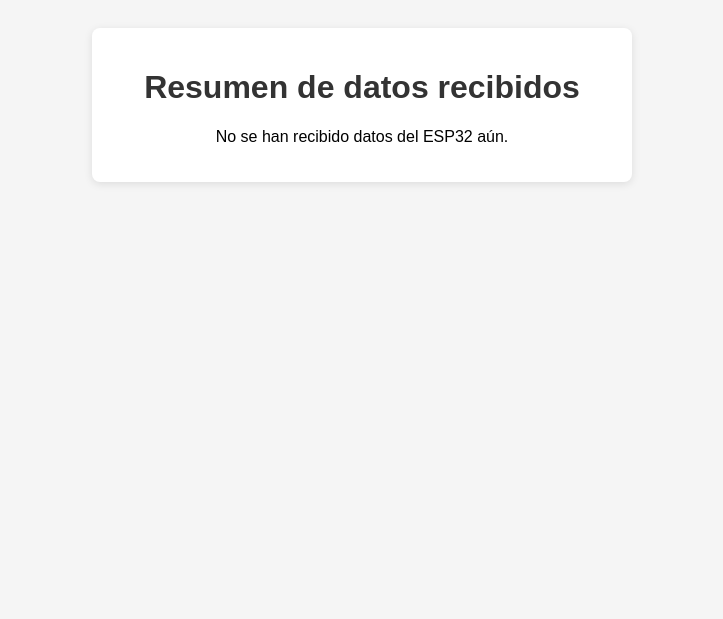
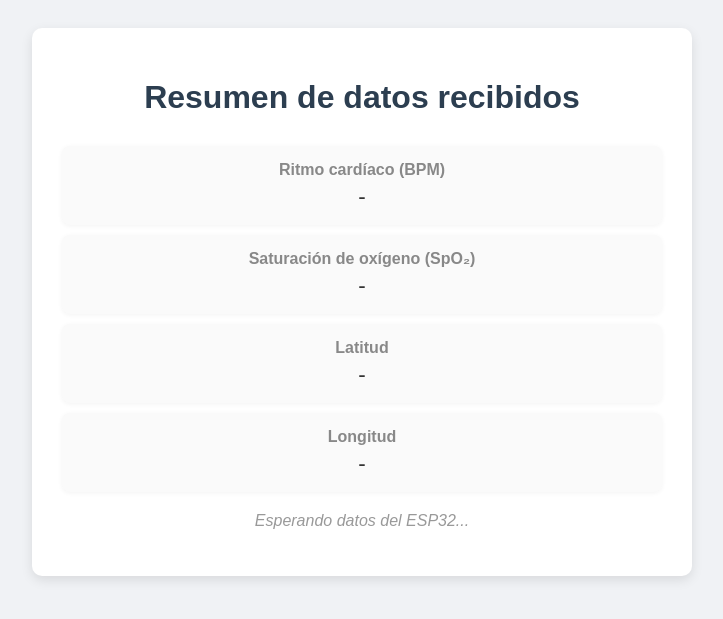
Before and after one commit to majodr13/IoTails, a Django app: page /resumen/ in a window 1280 px wide. Shown: the top 619 px of the page, without its empty margins (278-1001 px from the left). Run offline with Django 5.2, Linux system fonts and the light colour scheme.

```diff
--- a/integradora/integradora/settings.py
+++ b/integradora/integradora/settings.py
@@ -17,7 +17,7 @@ from pymongo import MongoClient
 client = MongoClient("mongodb://localhost:27017/")
 db = client["bdd_IoTails"]  # base de datos
 collection = db["IoTails"]  # colección
-PETS_COLLECTION = db["pets"]
+
 
 # Build paths inside the project like this: BASE_DIR / 'subdir'.
 BASE_DIR = Path(__file__).resolve().parent.parent
@@ -32,7 +32,7 @@ SECRET_KEY = 'django-insecure-kz1cy5gbag*aum8a4!km&*y1i3-v6+43v3l(kju1a=m)_tv5%4
 # SECURITY WARNING: don't run with debug turned on in production!
 DEBUG = True
 
-ALLOWED_HOSTS = ['127.0.0.1', '0.0.0.0', '192.168.1.67', '10.1.124.135']
+ALLOWED_HOSTS = ['127.0.0.1', '0.0.0.0', '192.168.1.67', '10.1.124.135', '192.168.1.254']
 
 
 
--- a/integradora/mi_app/templates/cuidados.html
+++ b/integradora/mi_app/templates/cuidados.html
@@ -80,7 +80,7 @@
         .catch(error => console.error('Error al obtener datos:', error));
     }
 
-    setInterval(actualizarDatos, 5000);
+    setInterval(actualizarDatos, 3000);  // Ahora cada 3 segundos
     actualizarDatos();
 </script>
 </html>
--- a/integradora/mi_app/templates/resumen.html
+++ b/integradora/mi_app/templates/resumen.html
@@ -7,27 +7,46 @@
     <style>
         body {
             font-family: Arial, sans-serif;
-            background: #f5f5f5;
+            background: #f0f2f5;
             padding: 20px;
         }
         .container {
-            background: #fff;
-            padding: 20px;
-            max-width: 500px;
+            background: #ffffff;
+            padding: 30px;
+            max-width: 600px;
             margin: auto;
-            border-radius: 8px;
-            box-shadow: 0 2px 8px rgba(0,0,0,0.1);
+            border-radius: 10px;
+            box-shadow: 0 4px 12px rgba(0,0,0,0.1);
+            text-align: center;
         }
         h1 {
-            text-align: center;
+            color: #2c3e50;
+            margin-bottom: 30px;
+        }
+        .card {
+            background: #fafafa;
+            padding: 15px;
+            margin: 10px 0;
+            border-radius: 8px;
+            box-shadow: 0 1px 5px rgba(0,0,0,0.05);
+            transition: all 0.3s ease;
+        }
+        .card:hover {
+            box-shadow: 0 2px 10px rgba(0,0,0,0.15);
+        }
+        .label {
+            color: #888;
+            font-weight: bold;
+        }
+        .value {
+            font-size: 1.4em;
             color: #333;
+            margin-top: 5px;
         }
-        .dato {
-            margin-bottom: 10px;
-            font-size: 1.1em;
-        }
-        .dato strong {
-            color: #555;
+        .empty {
+            color: #999;
+            margin-top: 20px;
+            font-style: italic;
         }
     </style>
 </head>
@@ -35,14 +54,46 @@
     <div class="container">
         <h1>Resumen de datos recibidos</h1>
 
-        {% if datos %}
-            <div class="dato"><strong>Ritmo cardíaco (BPM):</strong> {{ datos.bpm }}</div>
-            <div class="dato"><strong>Saturación de oxígeno (SpO₂):</strong> {{ datos.spo2 }} %</div>
-            <div class="dato"><strong>Latitud:</strong> {{ datos.latitud }}</div>
-            <div class="dato"><strong>Longitud:</strong> {{ datos.longitud }}</div>
-        {% else %}
-            <p style="text-align: center;">No se han recibido datos del ESP32 aún.</p>
-        {% endif %}
+        <div class="card">
+            <div class="label">Ritmo cardíaco (BPM)</div>
+            <div class="value dato-bpm">-</div>
+        </div>
+        <div class="card">
+            <div class="label">Saturación de oxígeno (SpO₂)</div>
+            <div class="value dato-spo2">-</div>
+        </div>
+        <div class="card">
+            <div class="label">Latitud</div>
+            <div class="value dato-lat">-</div>
+        </div>
+        <div class="card">
+            <div class="label">Longitud</div>
+            <div class="value dato-lon">-</div>
+        </div>
+
+        <p class="empty" id="msg">Esperando datos del ESP32...</p>
     </div>
 </body>
+
+<script>
+    function actualizarResumen() {
+        fetch('/api/sensores/')
+        .then(response => response.json())
+        .then(data => {
+            if (data && data.bpm !== undefined) {
+                document.getElementById('msg').style.display = "none";
+                document.querySelector('.dato-bpm').innerText = data.bpm ?? '-';
+                document.querySelector('.dato-spo2').innerText = data.spo2 ?? '-';
+                document.querySelector('.dato-lat').innerText = data.latitud ?? '-';
+                document.querySelector('.dato-lon').innerText = data.longitud ?? '-';
+            }
+        })
+        .catch(() => {
+            document.getElementById('msg').innerText = "Error obteniendo datos";
+        });
+    }
+
+    setInterval(actualizarResumen, 3000);
+    actualizarResumen();
+</script>
 </html>
--- a/integradora/mi_app/views.py
+++ b/integradora/mi_app/views.py
@@ -17,11 +17,16 @@ from rest_framework.response import Response
 from .models import SensorData
 from .serializers import SensorDataSerializer
 from django.utils.timezone import localtime
+from django.conf import settings
 
 
 client = pymongo.MongoClient("mongodb+srv://IoTails:IoTails1234@iot.gcez4.mongodb.net/")
 db = client["IoTails"]
 users_collection = db["users"]
+pets_collection = db["pets"]
+sensor_collection = db["door"]   # <- nueva línea
+resumen_collection = db["sensors"]  # <- nueva línea
+
 
 class MongoUser:
     def __init__(self, user_data):
@@ -125,8 +130,23 @@ def profile_view(request):
 def mapa_views(request):
     return render(request, 'mapa.html')
 
+@login_required
 def cuidados_views(request):
     datos_sensores = SensorData.objects.all().order_by('-fecha')[:10]
+
+    # Guardar en MongoDB solo los campos solicitados
+    sensor_docs = []
+    for d in datos_sensores:
+        sensor_docs.append({
+            "temperatura": d.temperatura,
+            "humedad": d.humedad,
+            "estado_puerta": d.estado_puerta,
+            "fecha": d.fecha.strftime("%Y-%m-%d %H:%M:%S"),
+        })
+
+    if sensor_docs:
+        sensor_collection.insert_many(sensor_docs)
+
     return render(request, "cuidados.html", {"datos_sensores": datos_sensores})
 
 # MODIFICADA PARA aceptar "estado_puerta"
@@ -146,6 +166,18 @@ def api_cuidados(request):
     serializer = SensorDataSerializer(data=data)
     if serializer.is_valid():
         serializer.save()
+
+        # AQUI VA:
+        try:
+            sensor_collection.insert_one({
+                "temperatura": data["temperatura"],
+                "humedad": data["humedad"],
+                "estado_puerta": data["estado_puerta"],
+                "fecha": localtime().strftime("%Y-%m-%d %H:%M:%S")
+            })
+        except Exception as e:
+            print("Error MongoDB:", e)
+
         return Response({"mensaje": "Datos guardados correctamente"}, status=201)
 
     return Response(serializer.errors, status=400)
@@ -183,4 +215,14 @@ def recibir_datos_resumen(request):
         return JsonResponse({"status": "Método no permitido"}, status=405)
 
 def resumen_view(request):
+    if datos_esp32:
+        # Guardar en MongoDB
+        resumen_collection.insert_one({
+            "bpm": datos_esp32.get("bpm"),
+            "spo2": datos_esp32.get("spo2"),
+            "latitud": datos_esp32.get("latitud"),
+            "longitud": datos_esp32.get("longitud"),
+            "fecha": localtime().strftime("%Y-%m-%d %H:%M:%S")
+        })
+
     return render(request, 'resumen.html', {"datos": datos_esp32})
```
Also changed, not shown: integradora/db.sqlite3.
